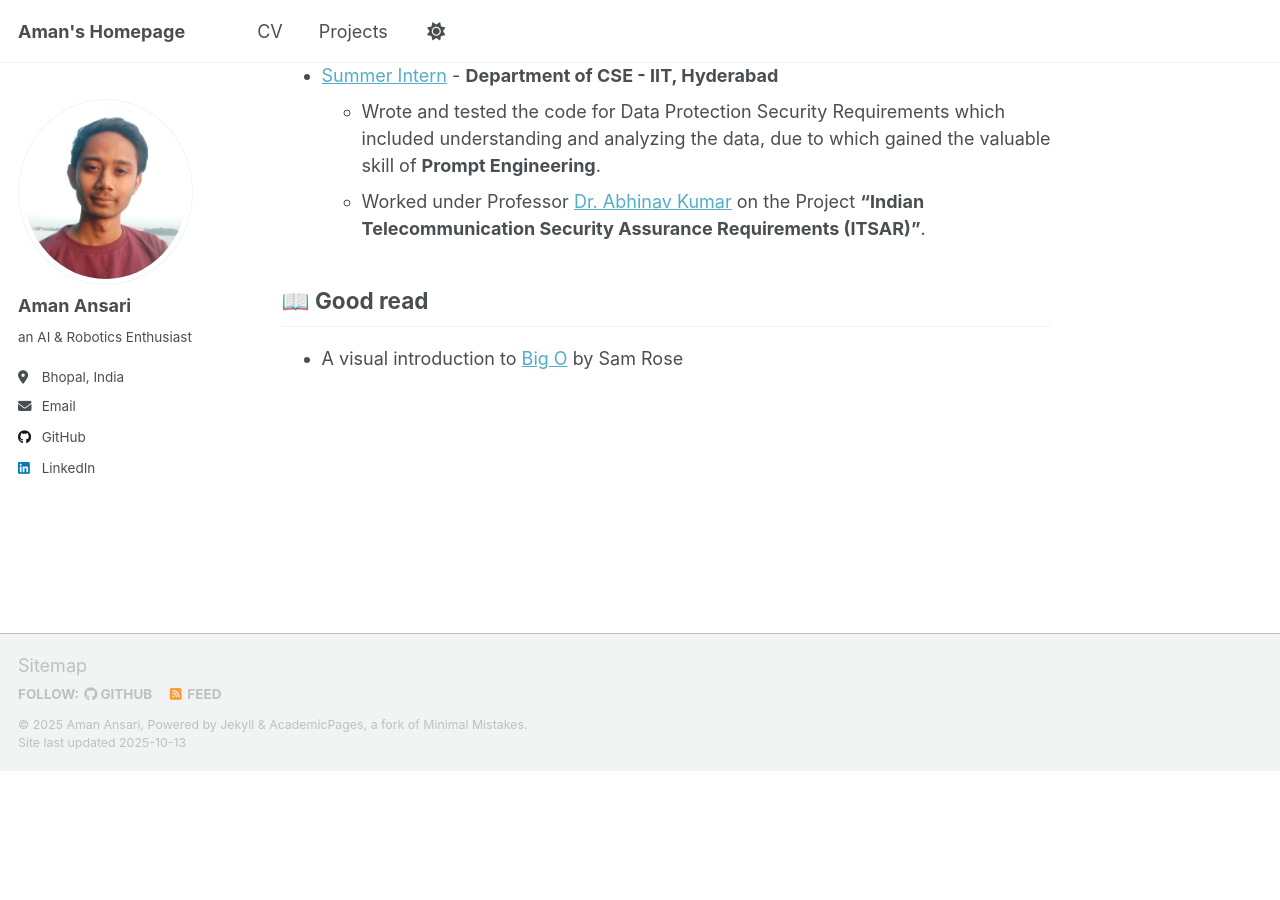
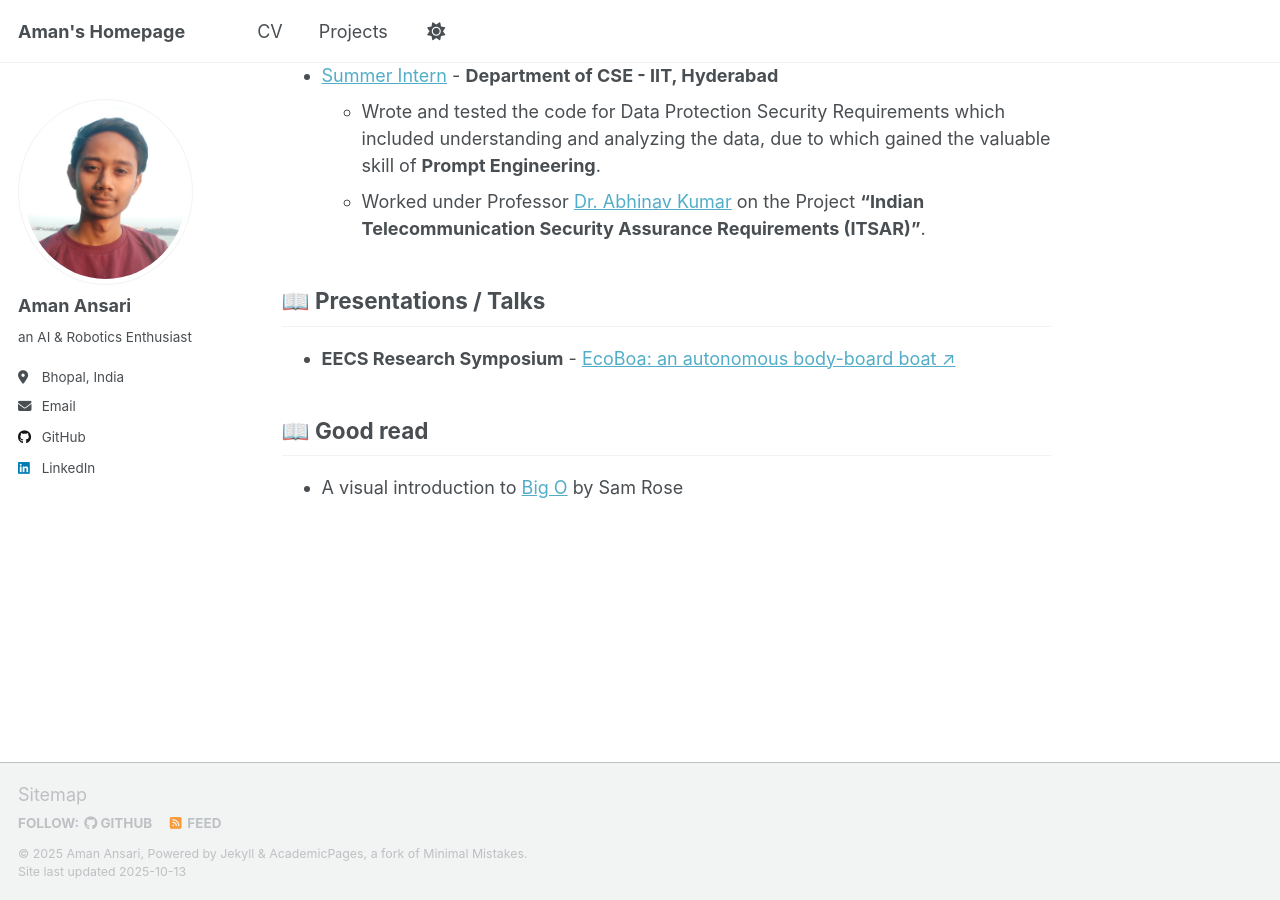
Before and after one commit to Amann09/amann09.github.io, a Jekyll site: the page built from _pages/about.md, in a window 1280 px wide and 900 px high, scrolled down 1207 px. Built offline with Jekyll 4.4.1, drawn with Linux system fonts in a browser that asks for light colours; a script that is not in the unit is left out; before the commit the page ends 1978 px from its top, so only the background shows below that.

Commit message:
init commit

```diff
--- a/_pages/about.md
+++ b/_pages/about.md
@@ -49,6 +49,10 @@ Contact me at <strong style="color: #51b7df; font-size: 17px;">amanansari8472@gm
   - Wrote and tested the code for Data Protection Security Requirements which included understanding and analyzing the data, due to which gained the valuable skill of **Prompt Engineering**.
   - Worked under Professor [Dr. Abhinav Kumar](https://people.iith.ac.in/abhinavkumar/) on the Project **"Indian Telecommunication Security Assurance Requirements (ITSAR)"**.
 
+📖 Presentations / Talks
+------
+-  **EECS Research Symposium** - [EcoBoa: an autonomous body-board boat ↗](presentations\EcoBoat\EcoBoat_v1.pptx)
+
 
 📖 Good read
 ------
```
Also changed, not shown: 1 other file.
